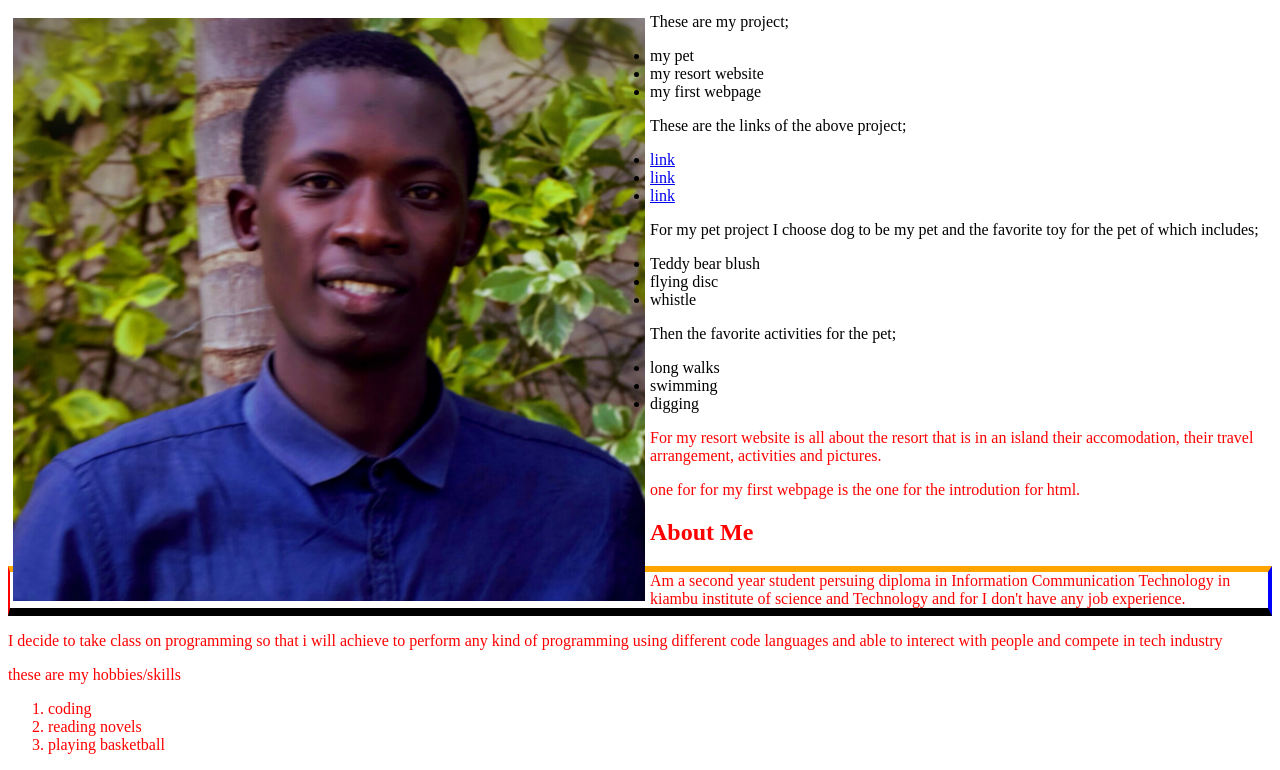
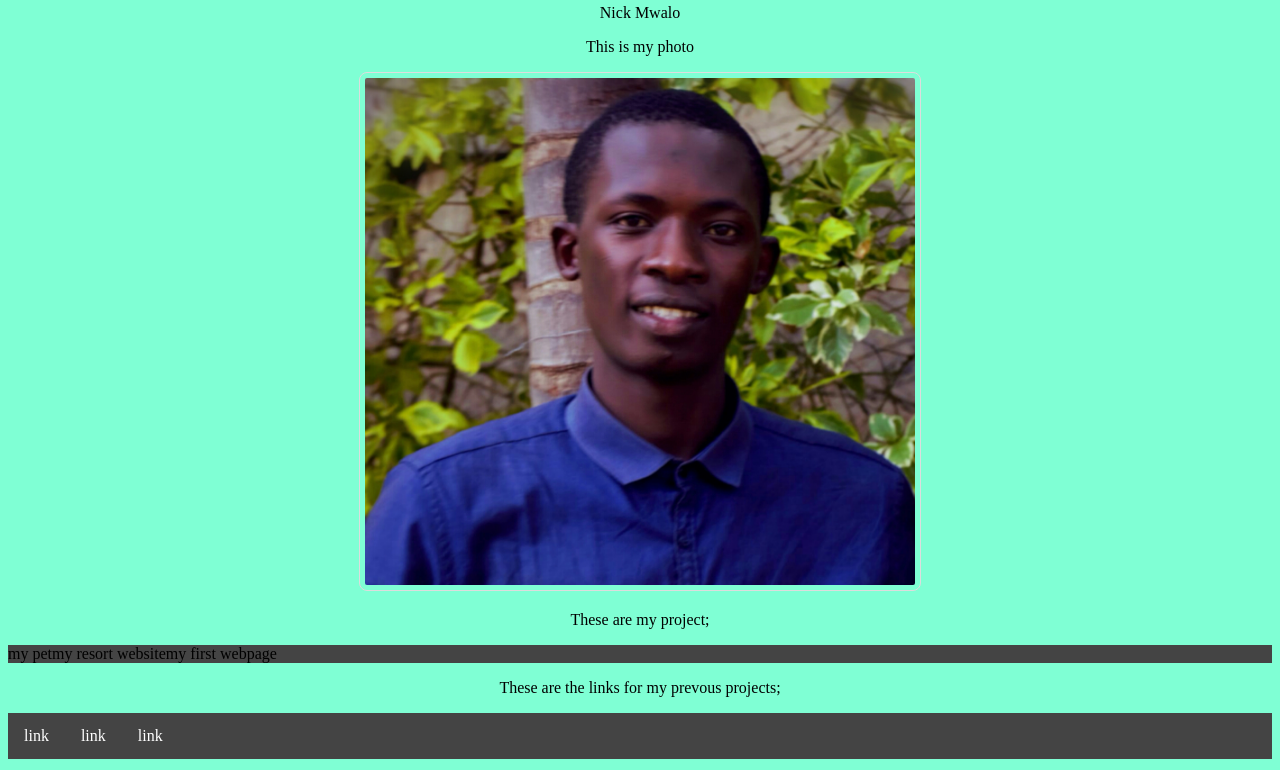
Before and after one commit to mwalo254/portfolio, a plain HTML site: page index.html in a window 1280 px wide. Shown: the part 135-905 px from the top of the page. Drawn offline with Linux system fonts and the light colour scheme.

Commit message:
added background

```diff
--- a/css/styles.css
+++ b/css/styles.css
@@ -1,14 +1,64 @@
-.important {
-  color: red;
+body{
+  text-align: center;
+  background-color: aquamarine;
+}
+ul {
+list-style-type: none;
+margin: 0;
+padding: 0;
+overflow: hidden;
+background-color: #444;
+}
+
+li {
+float: left;
+}
+.center-image {
+      margin-left: auto;
+      margin-right: auto;
+      border-radius: 15px 15px 15px 15px;
+      box-shadow: 1px 1px;
+      border: 1px;
+      padding: 10px;
+}
+.my-hobbies {
+  width: 100%;
+  height: 50%;
+  margin: 0%;
+}
+li a {
+display: block;
+color: white;
+text-align: center;
+padding: 14px 16px;
+text-decoration: none;
+}
+
+li a:hover {
+background-color: green;
 }
 img {
-  float:left;
-  border-radius: 4px;
-  padding: 5px;
+border-radius: 8px;
+border: 1px solid #ddd;
+padding: 5px;
+width: 550px;
 }
-.text-box {
-  border-left: 2px solid red;
-  border-right: 4px solid blue;
-  border-top:  6px solid orange;
-  border-bottom: 8px solid black;
+html {
+  overflow-y: scroll;
+  height: 100%;
 }
+.navs {
+  font-size: 20px;
+}
+.contacts {
+  border-image: 250px;
+  text-align: center;
+  font-size: 25px;
+  -webkit-text-fill-color: black;
+  text-emphasis: float;right: 10px
+}
+.contact me {
+  position: absolute;
+  top: 8px;
+  right: 16px;
+}
--- a/index.html
+++ b/index.html
@@ -5,46 +5,28 @@
       <link href="css/styles.css" rel="stylesheet" type="text/css">
     </head>
     <body>
+        <div class="navs">
+            <ul>
+                <li><a class="active" href="index.html">Home</a></li>
+                <li><a href="about.html">About</a></li>
+                <li><a href="contact.html">Contact</a></li>
+            </ul>
+        </div>
       <h1>Nick</h1>
-      <p>Am Nick Mwalo</p>
+      <p> Nick Mwalo</p>
       <p>This is my photo</p>
-        <img src="images/nick.jpg" alt="a photo of an nick" width="50%" height="50%">
+        <img src="images/nick.jpg" alt="a photo of nick" width="50%" height="50%">
       <p>These are my project;</p>
       <ul>
         <li>my pet</li>
         <li>my resort website</li>
         <li>my first webpage</li>
       </ul>
-      <p>These are the links of the above project;</p>
-      <ul>
-        <li> <a href="file:///home/nick/Documents/my-pet/my-pet.html">link</a></li>
-        <li><a href="file:///home/nick/Documents/resort-website/resort-wabpage.html">link</a></li>
-        <li><a href="file:///home/nick/my-first-website/my-first-webpage.html">link</a></li>
-      </ul>
-      <p>For my pet project I choose dog to be my pet and the favorite toy for the pet of which includes;
-        <ul>
-          <li>Teddy bear blush</li>
-          <li>flying disc</li>
-          <li>whistle</li>
-        </ul>
-        <p>Then the favorite activities for the pet;
-        <ul>
-          <li>long walks</li>
-          <li>swimming</li>
-          <li>digging</li>
-        </ul>
-      <div class="important">
-        <p>For my resort website is all about the resort that is in an island their accomodation, their travel arrangement, activities and pictures.</p>
-        <p>one for for my first webpage is the one for the introdution for html.</p>
-        <h2>About Me</h2>
-        <div class="text-box">Am a second year student persuing diploma in Information Communication Technology in kiambu institute of science and Technology and for I don't have any job experience.</div>
-        <p>I decide to take class on programming so that i will achieve to perform any kind of programming using different code languages and able to interect with people and compete in tech industry</p>
-        <p>these are my hobbies/skills</p>
-        <ol>
-          <li>coding</Li>
-          <li>reading novels</li>
-          <li>playing basketball</li>
-        </ol>
-      </div>
+      <p>These are the links for my prevous projects;</p>
+           <ul>
+             <li> <a href="file:///home/nick/Documents/my-pet/my-pet.html">link</a></li>
+             <li><a href="file:///home/nick/Documents/resort-website/resort-wabpage.html">link</a></li>
+             <li><a href="file:///home/nick/my-first-website/my-first-webpage.html">link</a></li>
+           </ul>
           </body>
         </html>
```
Also changed, not shown: about.html (added, +25 -0 lines), contact.html (added, +21 -0 lines), images/img.jpeg (added).
